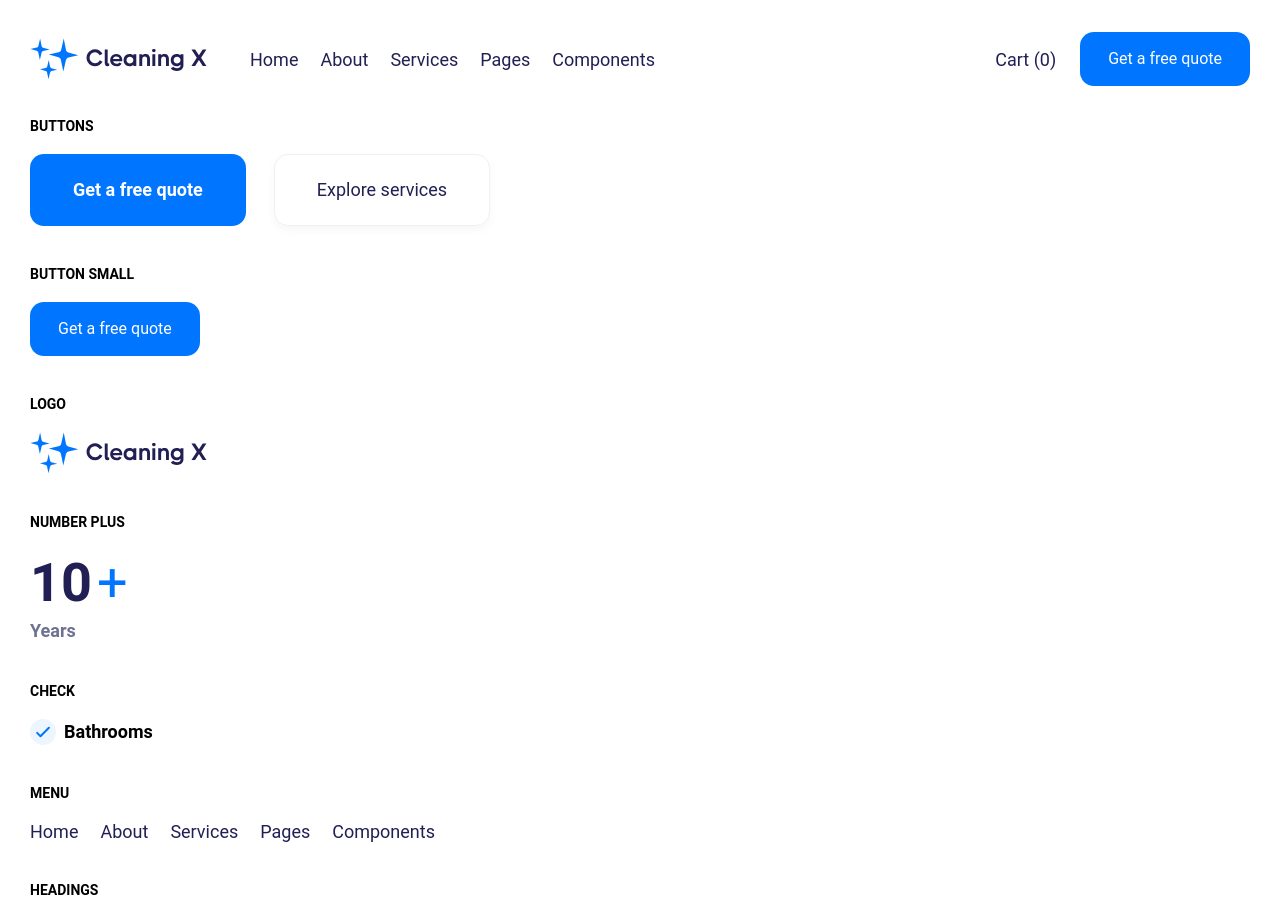
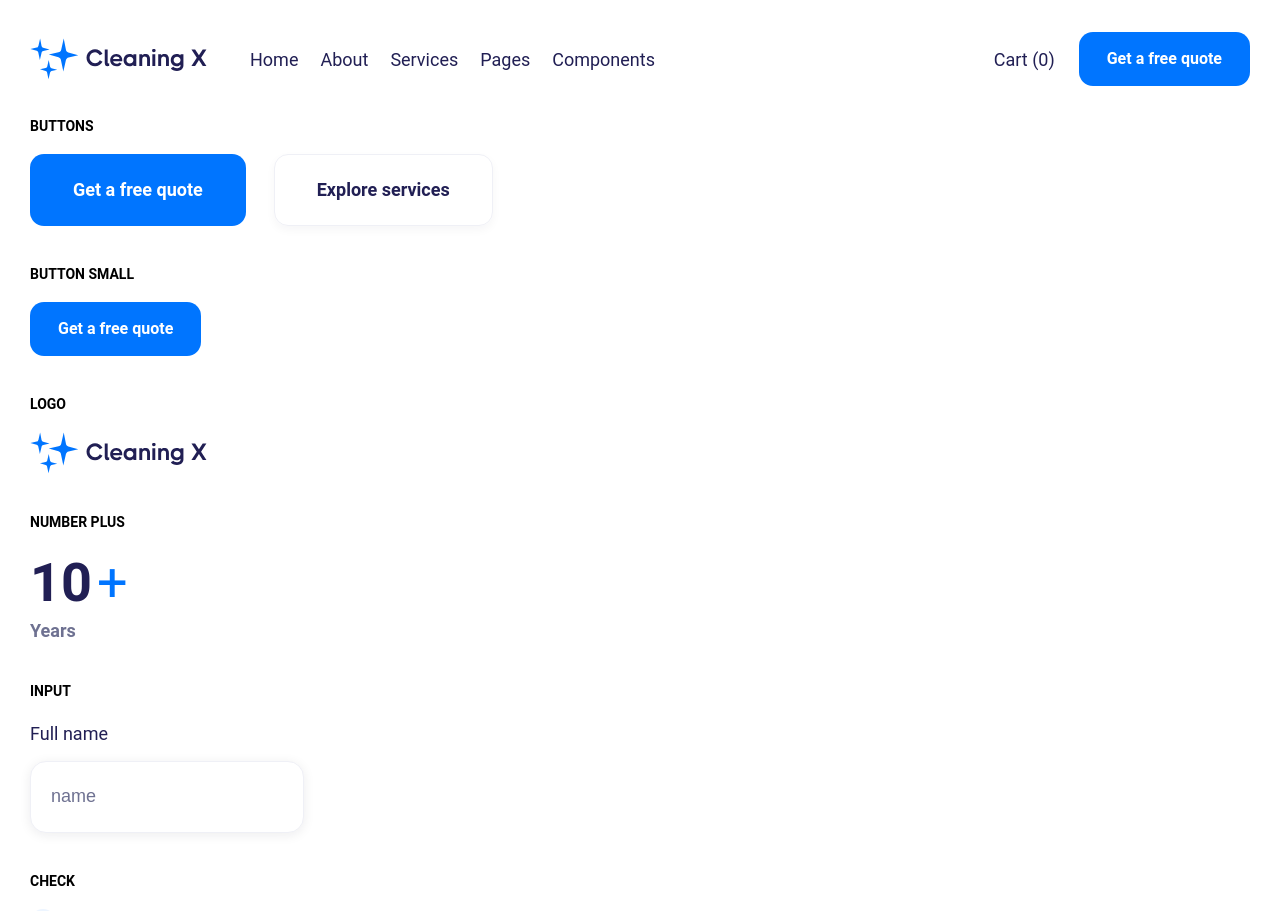
Before and after one commit to hartmannieru/cleaning-x, a React (Create React App) app: page /components in a window 1280 px wide. Shown: the top 911 px of the page. Built offline with nearby package versions, Linux system fonts and the light colour scheme; a web font is replaced by a local one.

Commit message:
Create input components

```diff
--- a/src/components/Button.jsx
+++ b/src/components/Button.jsx
@@ -20,17 +20,7 @@ const ButtonContainer = styled.button`
   border-radius: ${rem(14)};
   font-size: ${(props) => (props.size === 'large' ? `${rem(18)}` : `${rem(16)}`)};
   line-height: ${rem(18)};
-  ${(props) => {
-    if (props.full && props.size !== 'small') {
-      return `
-          font-weight: 700;
-        `;
-    } else {
-      return `
-          font-weight: 400;
-        `;
-    }
-  }}
+  font-weight: 700;
   font-family: 'Roboto', sans-serif;
   text-align: center;
   padding: ${(props) =>
--- a/src/components/H3.jsx
+++ b/src/components/H3.jsx
@@ -4,13 +4,13 @@ import { rem } from 'polished';
 
 const H3 = ({ children, align = 'left', mb = 0 }) => {
   return (
-    <H3Container align={align} mb={mb}>
+    <H3Box align={align} mb={mb}>
       {children}
-    </H3Container>
+    </H3Box>
   );
 };
 
-const H3Container = styled.h3`
+export const H3Box = styled.h3`
   font-weight: 700;
   font-size: ${rem(28)};
   line-height: 129%;
--- /dev/null
+++ b/src/components/Input.jsx
@@ -0,0 +1,40 @@
+import React from 'react';
+import styled from 'styled-components';
+import { rem } from 'polished';
+
+const Input = ({ label = 'Full name', placeholder = 'name' }) => {
+  return (
+    <InputBox>
+      <InputLabel>
+        <InputLabelText>{label}</InputLabelText>
+        <InputForm placeholder={placeholder} />
+      </InputLabel>
+    </InputBox>
+  );
+};
+
+const InputBox = styled.div``;
+const InputLabel = styled.label``;
+const InputLabelText = styled.p`
+  font-weight: 400;
+  font-size: ${rem(18)};
+  line-height: 167%;
+  color: #211f54;
+  margin-bottom: ${rem(12)};
+`;
+const InputForm = styled.input`
+  background: #ffffff;
+  border: 1px solid #eff0f6;
+  box-shadow: 0px 2px 12px rgba(20, 20, 43, 0.08);
+  border-radius: 16px;
+  height: ${rem(72)};
+  min-width: ${rem(259)};
+  padding: ${rem(20)};
+  font-size: ${rem(18)};
+  line-height: 167%;
+  &::placeholder {
+    color: #6e7191;
+  }
+`;
+
+export default Input;
--- /dev/null
+++ b/src/components/RequestFree.jsx
@@ -0,0 +1,66 @@
+import React from 'react';
+import styled from 'styled-components';
+import { rem } from 'polished';
+import Container from './Container';
+import { H2Box } from './H2';
+import { DescriptionBox } from './Description';
+import Icons from './Icons';
+import Icon from './Icon';
+import Hr from './Hr';
+import { H3Box } from './H3';
+import Button from './Button';
+
+const RequestFree = () => {
+  return (
+    <RequestFreeBox>
+      <Container>
+        <RequestFreeInner>
+          <RequestFreeInfo>
+            <RequestFreeTitle>Request a free cleaning quote today</RequestFreeTitle>
+            <RequestFreeDescription>
+              In dignissim euismod pretium amet enim a eu nam ut urna accumsan pellentesque lacus
+              duis pharetra eutortor.
+            </RequestFreeDescription>
+            <Icon
+              img={'images/icons/icon-2.svg'}
+              title="Call us now"
+              description="(414) 567 - 2109"
+              tel="tel:4145672109"
+            />
+            <Hr />
+            <RequestFreeBoxSubtitle>Not convinced yet?</RequestFreeBoxSubtitle>
+            <RequestFreeDescription>
+              Massa bibendum consectetur maurisid gravida purus, dolor dui amet morbi non nunc urna
+              purus diam.
+            </RequestFreeDescription>
+            <Button full={false}>Browse our packages</Button>
+          </RequestFreeInfo>
+          <RequestFreeForm></RequestFreeForm>
+        </RequestFreeInner>
+      </Container>
+    </RequestFreeBox>
+  );
+};
+
+const RequestFreeBox = styled.section`
+  background: #f7f9fc;
+  padding: ${rem(240)};
+  @media (max-width: ${(props) => props.theme.breakpoints.lg}) {
+    padding: ${rem(120)};
+  }
+`;
+
+const RequestFreeInner = styled.div``;
+const RequestFreeInfo = styled.div``;
+const RequestFreeForm = styled.div`
+  padding: ${rem(85)} ${rem(61)};
+  background: ${(props) => props.theme.color.white};
+  border: ${rem(1)} solid #eff0f6;
+  box-shadow: 0 ${rem(2)} ${rem(6)} rgba(20, 20, 43, 0.04);
+  border-radius: ${rem(16)};
+`;
+const RequestFreeTitle = styled(H2Box)``;
+const RequestFreeDescription = styled(DescriptionBox)``;
+const RequestFreeBoxSubtitle = styled(H3Box)``;
+
+export default RequestFree;
--- a/src/pages/Components.jsx
+++ b/src/pages/Components.jsx
@@ -18,6 +18,7 @@ import Container from 'src/components/Container';
 import Video from 'src/components/Video';
 import Check from 'src/components/Check';
 import NumberPlus from 'src/components/NumberPlus';
+import Input from 'src/components/Input';
 
 const Components = () => {
   return (
@@ -40,6 +41,10 @@ const Components = () => {
       <ComponentsRow>
         <ComponentsLabel>Number Plus</ComponentsLabel>
         <NumberPlus />
+      </ComponentsRow>
+      <ComponentsRow>
+        <ComponentsLabel>Input</ComponentsLabel>
+        <Input />
       </ComponentsRow>
       <ComponentsRow>
         <ComponentsLabel>Check</ComponentsLabel>
--- a/src/pages/Home.jsx
+++ b/src/pages/Home.jsx
@@ -4,6 +4,7 @@ import Follow from 'src/components/Follow';
 import Header from 'src/components/Header';
 import LookProfessional from 'src/components/LookProfessional';
 import Office from 'src/components/Office';
+import RequestFree from 'src/components/RequestFree';
 import ServiceCleaning from 'src/components/ServiceCleaning';
 import ServiceWorks from 'src/components/ServiceWorks';
 import What from 'src/components/What';
@@ -19,6 +20,7 @@ const Home = () => {
       <Office />
       <What />
       <Articles />
+      <RequestFree />
     </>
   );
 };
```
